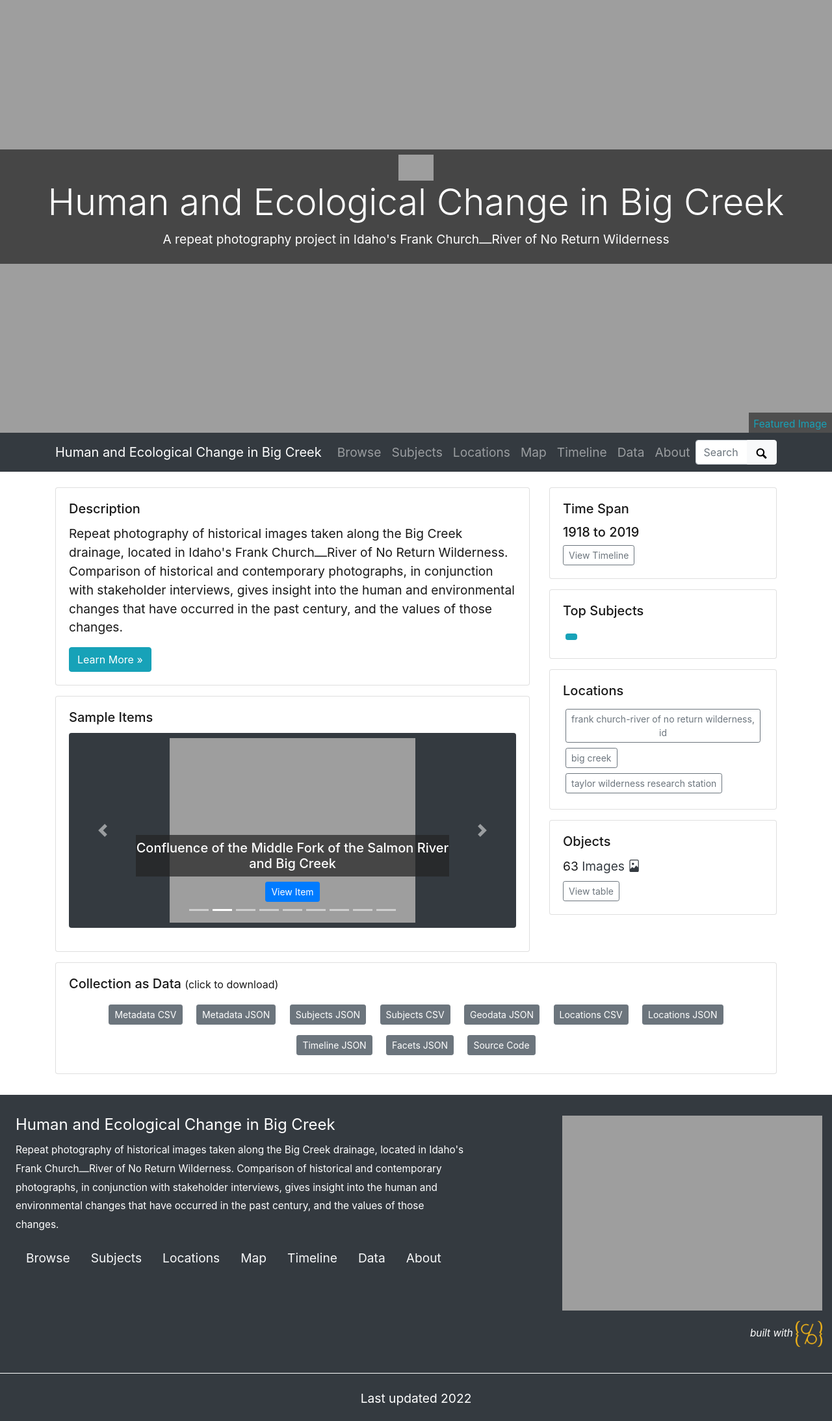
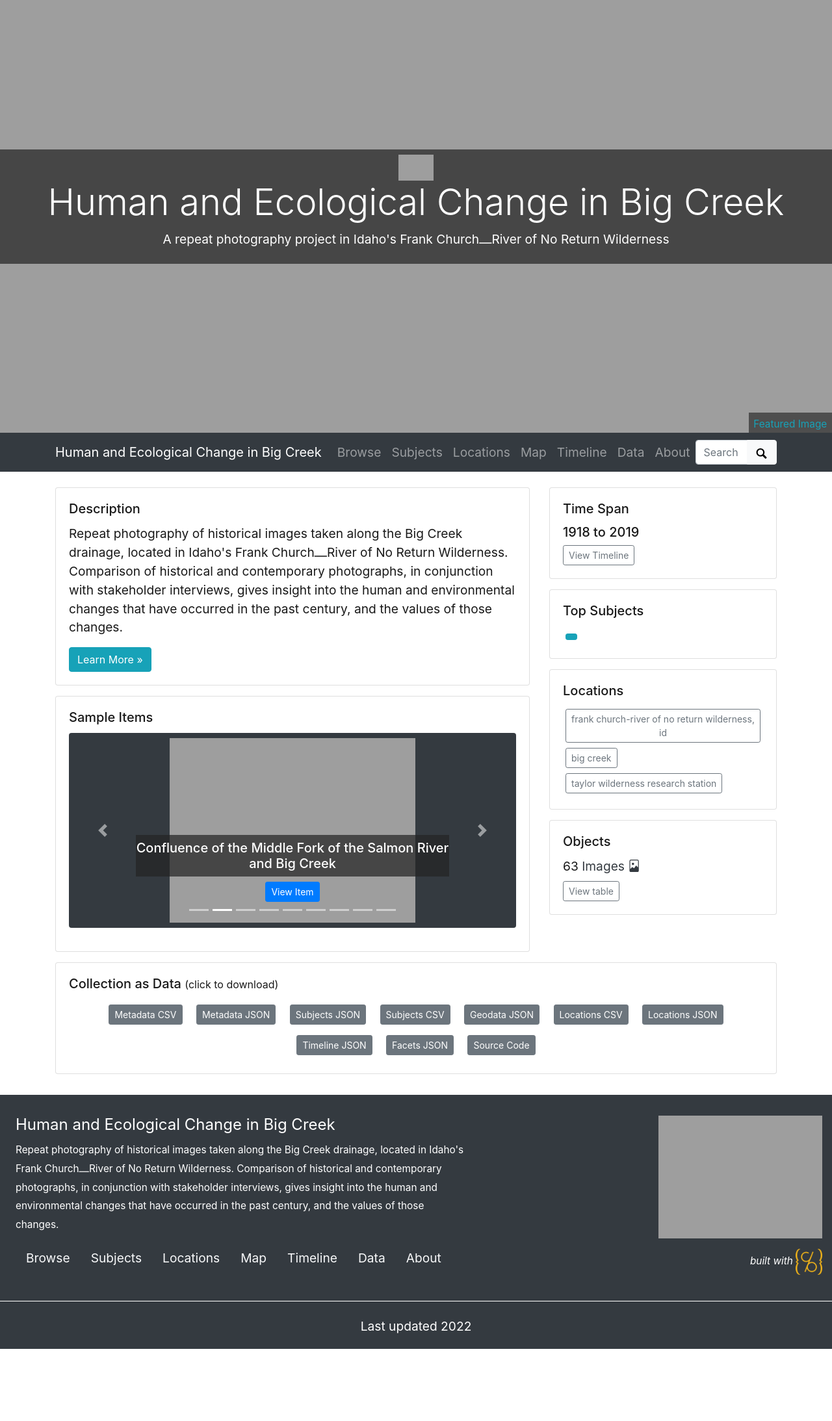
Before and after one commit to thecdil/big-creek-rephotography, a Jekyll site: the page built from index.md, in a window 1280 px wide. Shown: the whole page at 65% size. Built offline with Jekyll 4.4.1, drawn with Linux system fonts in a browser that asks for light colours; after the commit the page ends 2076 px from its top, so only the background shows below that.

Commit message:
update footer

```diff
--- a/_includes/footer.html
+++ b/_includes/footer.html
@@ -28,7 +28,7 @@
 
             <p class="text-right">
                 <a href="{{ site.organization-link }}" target="_blank" rel="noopener">
-                    <img class="img-fluid" src="{{ site.organization-logo-nav | relative_url }}" alt="{{ site.organization-name }} home">
+                    <img id="footer-logo" class="img-fluid w-50" src="https://www.lib.uidaho.edu/media/digital/liblogo_white.png" alt="{{ site.organization-name }} home">
                 </a>
             </p>
             <p class="text-white" id="footer-credits">
```
